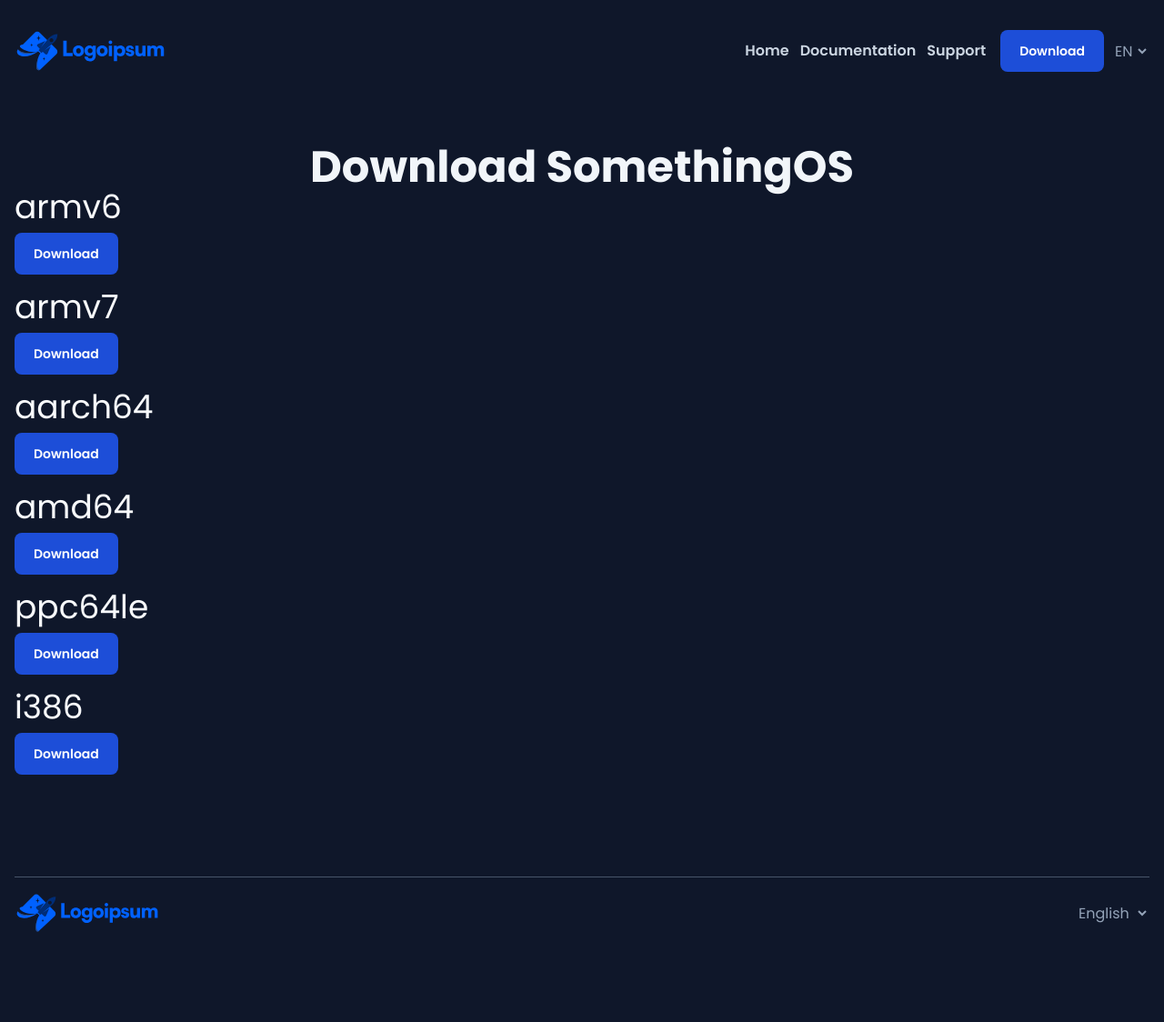
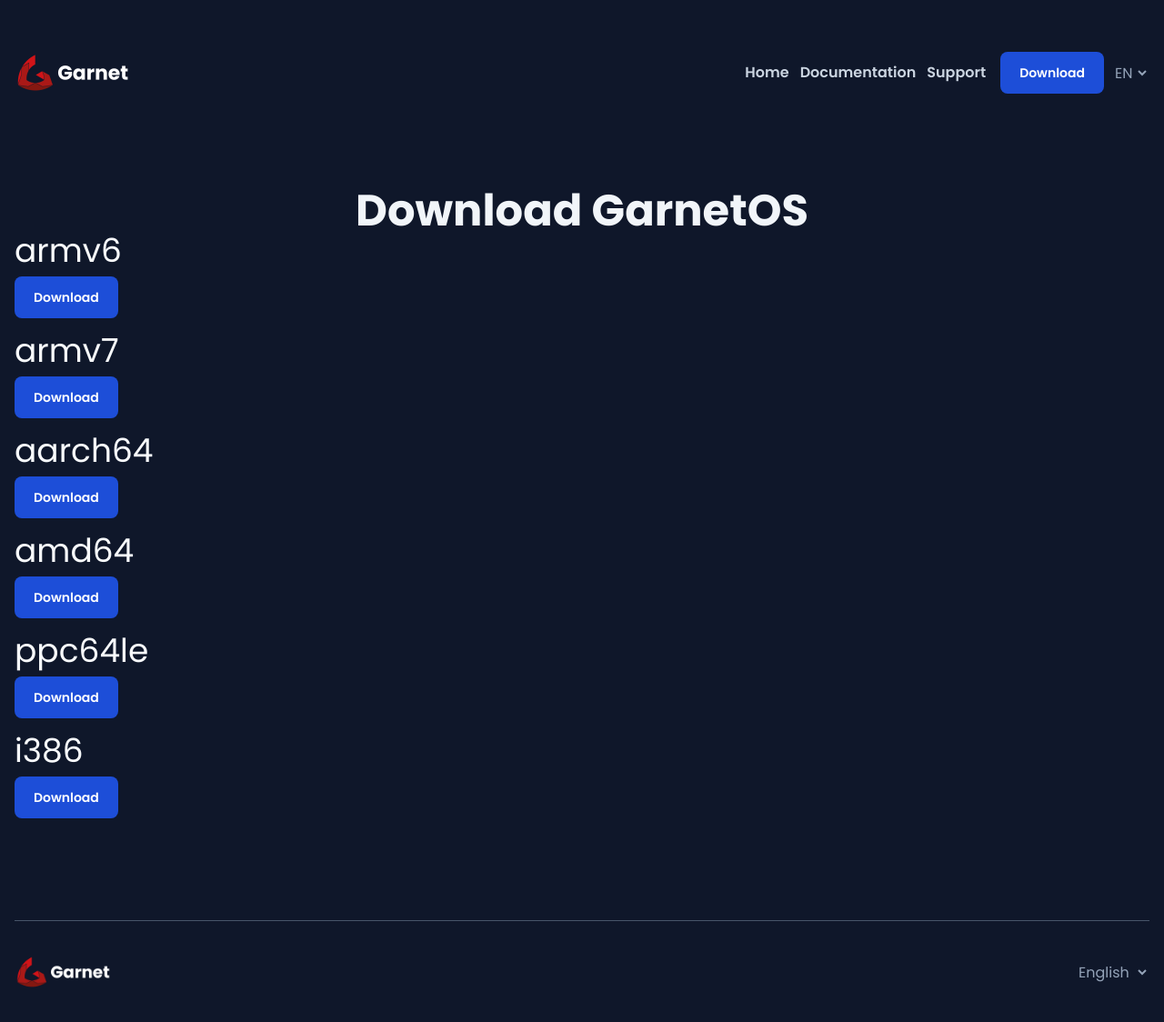
Before and after one commit to GarnetOS/garnetos.github.io, a Next.js app: page /download in a window 1280 px wide. Shown: the top 1124 px of the page at 91% size. Before the commit the page ends 1059 px from the top, so only its background shows below. Built offline with nearby package versions, Linux system fonts and the light colour scheme.

Commit message:
Change name & logo

```diff
--- a/components/Footer.js
+++ b/components/Footer.js
@@ -13,7 +13,7 @@
         </div>
         <hr className="border-t-1 border-slate-600 my-4" />
         <div className="flex items-center justify-between">
-          <img src="/assets/logo.svg" alt="Logo" />
+          <img src="/assets/logo.png" alt="Logo" className="h-20 w-auto" />
           <LanguageSwitcher short={false} />
         </div>
       </div>
--- a/components/Header.js
+++ b/components/Header.js
@@ -14,7 +14,7 @@
     <header className="py-8 bg-slate-900">
       <div className="px-4 container max-w-screen-xl mx-auto flex justify-between">
         <div className="flex items-center justify-start">
-          <img src="/assets/logo.svg" alt="Logo" className="h-12" />
+          <img src="/assets/logo.png" alt="Logo" className="h-24 w-auto" />
         </div>
         <div className={`${navHidden ? "hidden" : "flex"} flex-col md:flex-row items-center md:justify-end md:flex absolute md:static z-10 bg-slate-900 top-24 left-0 right-0 pb-12 md:pb-0 border-b border-slate-500 md:border-none`}>
           <nav className="mr-4 flex items-center justify-start flex-col md:flex-row">
--- a/languages/cs.json
+++ b/languages/cs.json
@@ -2,16 +2,16 @@
   "helloworld": "Ahoj světe",
   "en": "English",
   "cs": "Čeština",
-  "title_home": "Hlavní stránka | SomethingOS",
-  "title_download": "Stáhnout | SomethingOS",
-  "title_support": "Podpora | SomethingOS",
+  "title_home": "Hlavní stránka | GarnetOS",
+  "title_download": "Stáhnout | GarnetOS",
+  "title_support": "Podpora | GarnetOS",
   "header_home": "Hlavní stránka",
   "header_documentation": "Dokumentace",
   "header_support": "Podpora",
   "header_download": "Stáhnout",
   "index_h2": "Systém, který je perfektní pro každého",
   "index_cta": "Stáhnout nyní",
-  "download_h1": "Stáhnout SomethingOS",
+  "download_h1": "Stáhnout GarnetOS",
   "support_h1": "Podpora",
   "support_p": "Kontaktujte nás přes support@something.os",
   "documentation_h1": "Dokumentace",
--- a/languages/en.json
+++ b/languages/en.json
@@ -2,16 +2,16 @@
   "helloworld": "Hello World",
   "en": "English",
   "cs": "Čeština",
-  "title_home": "Home | SomethingOS",
-  "title_download": "Download | SomethingOS",
-  "title_support": "Support | SomethingOS",
+  "title_home": "Home | GarnetOS",
+  "title_download": "Download | GarnetOS",
+  "title_support": "Support | GarnetOS",
   "header_home": "Home",
   "header_documentation": "Documentation",
   "header_support": "Support",
   "header_download": "Download",
   "index_h2": "Perfect operating system for anyone",
   "index_cta": "Try it now",
-  "download_h1": "Download SomethingOS",
+  "download_h1": "Download GarnetOS",
   "support_h1": "Support",
   "support_p": "Contact us at support@something.os",
   "documentation_h1": "Documentation",
--- a/pages/documentation/[lang]/[slug].js
+++ b/pages/documentation/[lang]/[slug].js
@@ -14,7 +14,7 @@
     <>
       <Head>
         <title>{t("title_documentation")}</title>
-        <meta name="description" content="Official website for SomethingOS" />
+        <meta name="description" content="Official website for GarnetOS" />
       </Head>
       <main className="bg-slate-900 py-12">
         <section className="grid grid-cols-4 container max-w-screen-xl mx-auto">
--- a/pages/documentation/index.js
+++ b/pages/documentation/index.js
@@ -10,7 +10,7 @@
     <>
       <Head>
         <title>{t("title_documentation")}</title>
-        <meta name="description" content="Official website for SomethingOS" />
+        <meta name="description" content="Official website for GarnetOS" />
       </Head>
       <main className="bg-slate-900 py-12">
         <h1 className="text-slate-100 text-5xl text-center font-bold">{t("documentation_h1")}</h1>
--- a/pages/download.js
+++ b/pages/download.js
@@ -9,7 +9,7 @@
     <>
       <Head>
         <title>{t("title_download")}</title>
-        <meta name="description" content="Official website for SomethingOS" />
+        <meta name="description" content="Official website for GarnetOS" />
       </Head>
       <main className="bg-slate-900 py-12">
         <section className="px-4 container max-w-screen-xl mx-auto">
--- a/pages/index.js
+++ b/pages/index.js
@@ -11,13 +11,13 @@
     <>
       <Head>
         <title>{t("title_home")}</title>
-        <meta name="description" content="Download SomethingOS" />
+        <meta name="description" content="Download GarnetOS" />
       </Head>
       <main className="bg-slate-900 py-12">
         <section className="px-4 container max-w-screen-xl mx-auto">
           <div className="sm:grid sm:grid-cols-2">
             <div>
-              <h1 className="text-4xl font-bold leading-snug mb-2 text-transparent bg-clip-text bg-gradient-to-r from-blue-300 to-blue-700">SomethingOS</h1>
+              <h1 className="text-4xl font-bold leading-snug mb-2 text-transparent bg-clip-text bg-gradient-to-r from-blue-300 to-blue-700">GarnetOS</h1>
               <h2 className="text-5xl font-bold leading-snug text-white mb-4">{t("index_h2")}</h2>
               <p className="text-slate-300 text-2xl mb-6">Lorem ipsum dolor sit amet, consectetur adipiscing elit. Duis quis urna placerat, congue purus sit amet, semper nunc.</p>
               <div className="links">
@@ -35,7 +35,7 @@
           </div>
         </section>
         <section className="px-4 container max-w-screen-xl mx-auto py-20">
-          <h2 className="text-4xl text-center font-bold text-white mb-6">Why SomethingOS?</h2>
+          <h2 className="text-4xl text-center font-bold text-white mb-6">Why GarnetOS?</h2>
           <div className="sm:grid sm:grid-cols-3 sm:gap-x-6">
             <div className="px-6 py-8 rounded-3xl bg-gradient-to-r from-fuchsia-400 to-violet-400 mb-4">
               <h3 className="text-3xl mb-2">
--- a/pages/support.js
+++ b/pages/support.js
@@ -9,7 +9,7 @@
     <>
       <Head>
         <title>{t("title_support")}</title>
-        <meta name="description" content="Official website for SomethingOS" />
+        <meta name="description" content="Official website for GarnetOS" />
       </Head>
       <main className="bg-slate-900 py-12">
         <section className="px-4 container max-w-screen-xl mx-auto">
```
Also changed, not shown: public/assets/logo.png (added).
